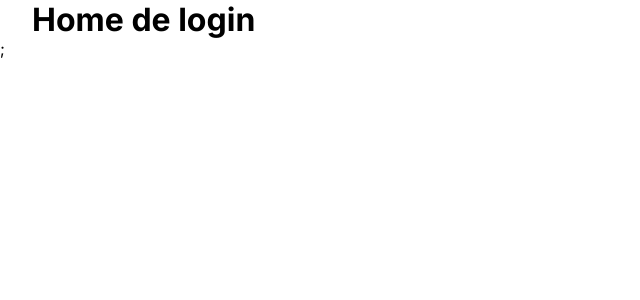
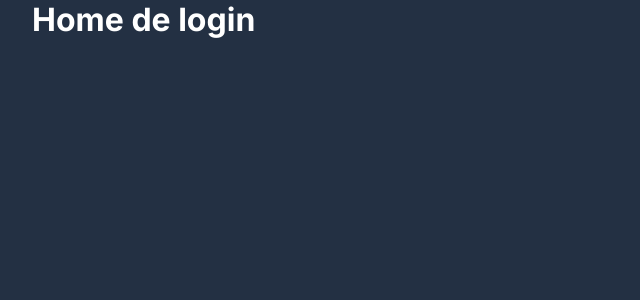
Before and after one commit to jogamais-ufcg/frontend, a Next.js app: page / in a window 1280 px wide. Shown: the top 300 px of the page, without its empty margins (0-640 px from the left). Built offline with nearby package versions, Linux system fonts and the light colour scheme.

Commit message:
feat: add css vars

```diff
--- a/components/Layout/index.tsx
+++ b/components/Layout/index.tsx
@@ -16,7 +16,7 @@ function Layout(props: LayoutProps) {
         />
         <link rel="icon" href="/favicon.ico" />
       </Head>
-      <div>{props.children}</div>;
+      <div>{props.children}</div>
     </>
   );
 }
--- a/styles/globals.css
+++ b/styles/globals.css
@@ -12,4 +12,16 @@
 body {
   font-size: 100%;
   list-style-type: none;
+  background-color: var(--blue-dark);
+  color: var(--white);
 }
+
+:root {
+  --blue-dark: #233043;
+  --blue-light: #0e7fc1;
+  --blue-alternative: #70b2d8;
+  --white: #fff;
+  --gray: #3c4a5e;
+  --text-gray: #c8c8c8;
+  --red: #cb6060;
+}
```
